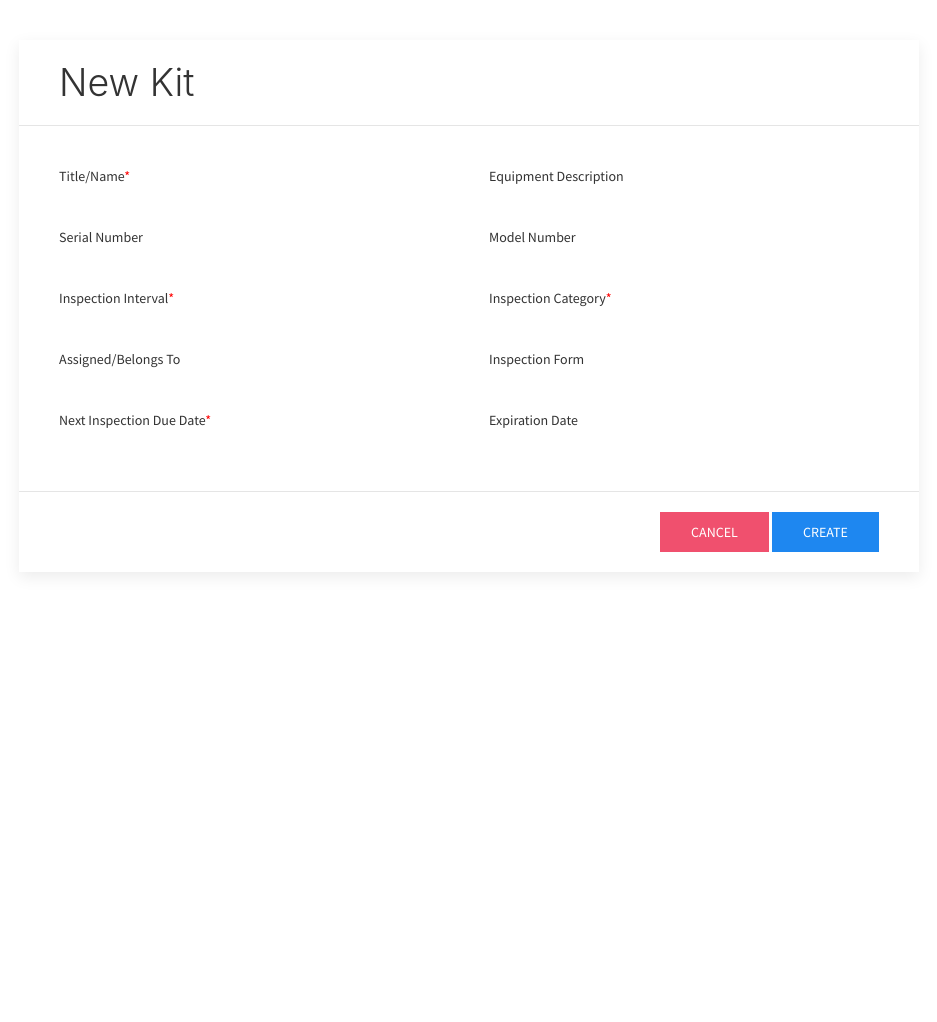
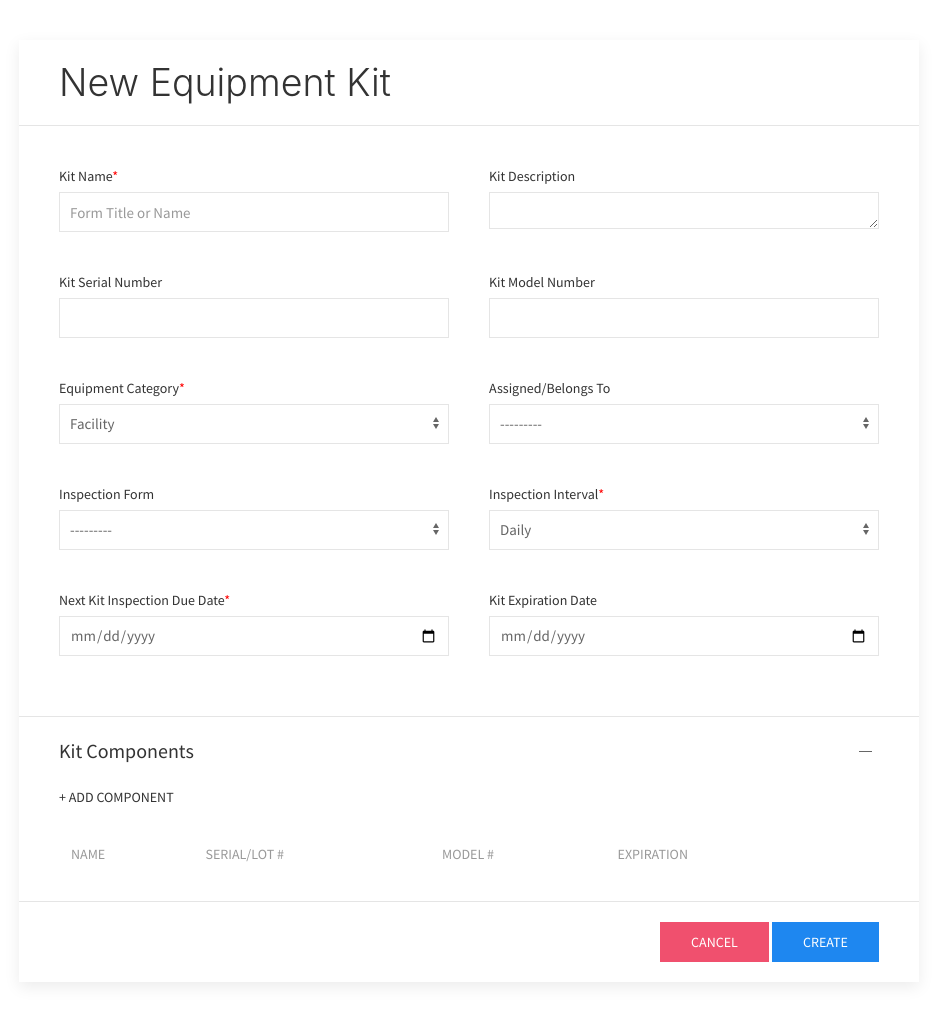
Before and after one commit to Pegasus-Tech/pti-centraspect, a Django app: page /dashboard/inspection-items/kit in a window 1280 px wide. Shown: the part 80-1102 px from the top of the page, without its empty margins (171-1108 px from the left). Before the commit the page ends 654 px from the top, so only its background shows below. Run offline with Django 4.2, Linux system fonts and the light colour scheme; a user stored in the database is signed in; data comes from the database, SQL or seed files in the repository; data that the repository does not hold is empty; some libraries are stand-ins or nearby versions; some web fonts are replaced.

Commit message:
initial impl of kits

```diff
--- a/centraspect/settings.py
+++ b/centraspect/settings.py
@@ -73,6 +73,7 @@ INSTALLED_APPS = [
     'webpack_loader',
     'fontawesomefree',
     'django_q',
+    'django_htmx',
 
     'authentication',
     'dashboard',
@@ -93,6 +94,7 @@ MIDDLEWARE = [
     'django.contrib.auth.middleware.AuthenticationMiddleware',
     'django.contrib.messages.middleware.MessageMiddleware',
     'django.middleware.clickjacking.XFrameOptionsMiddleware',
+    'django_htmx.middleware.HtmxMiddleware'
 ]
 
 REST_FRAMEWORK = {
--- a/inspection_items/views.py
+++ b/inspection_items/views.py
@@ -121,7 +121,13 @@ class InspectionSubItemCreateView(LoginRequiredMixin, View):
     model = SubItem
 
     def get(self, request):
-        return render(request=request, template_name='dashboard/inspection_items/new_inspection_sub_item.html')
+        form = InspectionItemForm()
+        form.fields['assigned_to'].queryset = self.request.user.account.user_set.all().filter(is_active=True)
+        form.fields['form'].queryset = InspectionForm.objects.get_all_active_for_account(account=self.request.user.account)
+
+        return render(request=request,
+                      template_name='dashboard/inspection_items/new_inspection_kit.html',
+                      context={"form": form})
 
 def add_form_to_inspection_item(request, uuid):
     if request.POST:
--- a/requirements.txt
+++ b/requirements.txt
@@ -1,3 +1,5 @@
+appconfig==0.1
+appdirs==1.4.4
 arrow==1.2.2
 asgiref==3.4.1
 async-timeout==4.0.2
@@ -15,6 +17,7 @@ dj-database-url==0.5.0
 Django==4.0.1
 django-filter==21.1
 django-heroku==0.3.1
+django-htmx==1.9.0
 django-picklefield==3.0.1
 django-q==1.3.9
 django-rest-swagger==2.2.0
@@ -22,6 +25,7 @@ django-storages==1.12.3
 django-webpack-loader==1.4.1
 djangorestframework==3.13.1
 drf-yasg==1.20.0
+fontawesomefree==6.1.1
 gunicorn==20.1.0
 idna==3.3
 inflection==0.5.1
@@ -40,7 +44,6 @@ pytz==2021.3
 qrcode==7.3.1
 redis==3.5.3
 requests==2.27.1
-fontawesomefree==6.1.1
 ruamel.yaml==0.17.20
 ruamel.yaml.clib==0.2.6
 s3transfer==0.5.0
--- /dev/null
+++ b/static/js/kitBuilder.js
@@ -0,0 +1,24 @@
+$('#new-component-form').on('submit', function (event) {
+    event.preventDefault()
+
+    let vals = {}
+    for(let i = 0; i<event.target.length; i++) {
+        let el = event.target[i]
+        if(el.tagName.toLowerCase() === 'input') {
+            console.log(el.value)
+            vals[el.name] = el.value === '' ? '--' : el.value
+            el.value = ''
+        }
+    }
+
+    let tbody = $('#component-table-body')
+    tbody.append('<tr>' +
+        '<td>' + vals.component_name + '</td>' +
+        '<td>' + vals.component_serial_number + '</td>' +
+        '<td>' + vals.component_model_number + '</td>' +
+        '<td>' + vals.component_expiration + '</td>' +
+        '<td>' + vals.component_expiration + '</td>' +
+        '</tr>')
+    console.log("Component Vals :: ", vals)
+    UIkit.modal($('#new-component-modal')).hide()
+})
--- /dev/null
+++ b/templates/dashboard/inspection_items/new_inspection_kit.html
@@ -0,0 +1,136 @@
+{% extends '../../layouts/base.html' %}
+
+{% block body %}
+    <div class="uk-container-small uk-align-center uk-margin-medium-top uk-margin-medium-bottom">
+
+        <div class="uk-card uk-card-default">
+            <form class="uk-form-stacked" action="{% url 'inspection_items:create' %}" method="post">
+                {% csrf_token %}
+                <div class="uk-card-header">
+                    <h1>New Equipment Kit</h1>
+                </div>
+
+                <div class="uk-card-body">
+                    <div uk-grid>
+                        <div class="uk-width-1-2 uk-margin">
+                            <label  class="uk-form-label">Kit Name<span style="color:red">*</span></label>
+                            {{form.title}}
+                        </div>
+
+                        <div class="uk-width-1-2">
+                            <label  class="uk-form-label">Kit Description</label>
+                            {{form.description}}
+                        </div>
+
+                        <div class="uk-width-1-2 uk-margin">
+                            <label  class="uk-form-label">Kit Serial Number</label>
+                            {{form.serial_number}}
+                        </div>
+
+                        <div class="uk-width-1-2 uk-margin">
+                            <label  class="uk-form-label">Kit Model Number</label>
+                            {{form.model_number}}
+                        </div>
+
+                        <div class="uk-width-1-2 uk-margin">
+                            <label  class="uk-form-label">Equipment Category<span style="color:red">*</span></label>
+                            {{form.inspection_type}}
+                        </div>
+
+                        <div class="uk-width-1-2 uk-margin">
+                            <label  class="uk-form-label">Assigned/Belongs To</label>
+                            {{form.assigned_to}}
+                        </div>
+
+                        <div class="uk-width-1-2 uk-margin">
+                            <label  class="uk-form-label">Inspection Form</label>
+                            {{form.form}}
+                        </div>
+
+                        <div class="uk-width-1-2 uk-margin">
+                            <label  class="uk-form-label">Inspection Interval<span style="color:red">*</span></label>
+                            {{form.inspection_interval}}
+                        </div>
+
+                        <div class="uk-width-1-2 uk-margin">
+                            <label  class="uk-form-label">Next Kit Inspection Due Date<span style="color:red">*</span></label>
+                            {{form.next_inspection_date}}
+                        </div>
+
+                        <div class="uk-width-1-2 uk-margin">
+                            <label  class="uk-form-label">Kit Expiration Date</label>
+                            {{form.expiration_date}}
+                        </div>
+
+                    </div>
+                </div>
+
+                <div class="uk-card-footer">
+                    <ul uk-accordion>
+                        <li class="uk-open">
+                            <a href="#" class="uk-accordion-title">Kit Components</a>
+                            <div class="uk-accordion-content">
+                                <a href="#new-component-modal" class="uk-button uk-button-link" uk-toggle>+ Add Component</a>
+                                <table class="uk-table uk-table-striped">
+                                    <thead>
+                                        <tr>
+                                            <th>Name</th>
+                                            <th>Serial/Lot #</th>
+                                            <th>Model #</th>
+                                            <th>Expiration</th>
+                                            <th></th>
+                                        </tr>
+                                    </thead>
+                                    <tbody id="component-table-body">
+
+                                    </tbody>
+                                </table>
+                            </div>
+                        </li>
+                    </ul>
+                </div>
+
+
+                <div class="uk-card-footer">
+                    <div uk-grid>
+                        <div class="uk-width-1-2"></div>
+
+                        <div class="uk-width-1-2">
+                            <div class="uk-align-right">
+                                <a class="uk-button uk-button-danger" href="{% url 'inspection_items:list' %}">Cancel</a>
+                                <button type="submit" class="uk-button uk-button-primary">Create</button>
+                            </div>
+                        </div>
+                    </div>
+
+                </div>
+            </form>
+        </div>
+
+
+        <div id="new-component-modal" uk-modal>
+            <div class="uk-modal-dialog uk-modal-body">
+                <h2 class="uk-modal-title">New Component</h2>
+                <form id="new-component-form">
+                    <label class="uk-margin-top" for="">Name<span style="color:red">*</span></label>
+                    <input name="component_name" type="text" class="uk-input" required="true">
+
+                    <label class="uk-margin-top" for="">Serial/Lot Number</label>
+                    <input name="component_serial_number" type="text" class="uk-input">
+
+                    <label class="uk-margin-top" for="">Model Number</label>
+                    <input name="component_model_number" type="text" class="uk-input">
+
+                    <label class="uk-margin-top" for="">Expiration Date</label>
+                    <input name="component_expiration" type="date" class="uk-input">
+                    <p class="uk-text-right uk-margin-top">
+                        <button class="uk-button uk-button-default uk-modal-close" type="button">Cancel</button>
+                        <button class="uk-button uk-button-primary" type="submit">Save</button>
+                    </p>
+                </form>
+
+            </div>
+        </div>
+    </div>
+
+{% endblock body %}
--- a/templates/dashboard/inspection_items/new_inspection_sub_item.html
+++ /dev/null
@@ -1,89 +0,0 @@
-{% extends '../../layouts/base.html' %}
-
-{% block body %}
-    <div class="uk-container-small uk-align-center uk-margin-medium-top uk-margin-medium-bottom">
-
-        <div class="uk-card uk-card-default">
-            <form class="uk-form-stacked" action="{% url 'inspection_items:create' %}" method="post">
-                {% csrf_token %}
-                <div class="uk-card-header">
-                    <h1>New Kit</h1>
-                </div>
-
-                <div class="uk-card-body">
-                    <div uk-grid>
-                        <div class="uk-width-1-2 uk-margin">
-                            <label  class="uk-form-label">Title/Name<span style="color:red">*</span></label>
-                            {{form.title}}
-                        </div>
-
-                        <div class="uk-width-1-2">
-                            <label  class="uk-form-label">Equipment Description</label>
-                            {{form.description}}
-                        </div>
-
-                        <div class="uk-width-1-2 uk-margin">
-                            <label  class="uk-form-label">Serial Number</label>
-                            {{form.serial_number}}
-                        </div>
-
-                        <div class="uk-width-1-2 uk-margin">
-                            <label  class="uk-form-label">Model Number</label>
-                            {{form.model_number}}
-                        </div>
-
-                        <div class="uk-width-1-2 uk-margin">
-                            <label  class="uk-form-label">Inspection Interval<span style="color:red">*</span></label>
-                            {{form.inspection_interval}}
-                        </div>
-
-                        <div class="uk-width-1-2 uk-margin">
-                            <label  class="uk-form-label">Inspection Category<span style="color:red">*</span></label>
-                            {{form.inspection_type}}
-                        </div>
-
-                        <div class="uk-width-1-2 uk-margin">
-                            <label  class="uk-form-label">Assigned/Belongs To</label>
-                            {{form.assigned_to}}
-                        </div>
-
-                        <div class="uk-width-1-2 uk-margin">
-                            <label  class="uk-form-label">Inspection Form</label>
-                            {{form.form}}
-                        </div>
-
-                        <div class="uk-width-1-2 uk-margin">
-                            <label  class="uk-form-label">Next Inspection Due Date<span style="color:red">*</span></label>
-                            {{form.next_inspection_date}}
-                        </div>
-
-                        <div class="uk-width-1-2 uk-margin">
-                            <label  class="uk-form-label">Expiration Date</label>
-                            {{form.expiration_date}}
-                        </div>
-
-
-                    </div>
-                </div>
-
-                <div class="uk-card-footer">
-                    <div uk-grid>
-                        <div class="uk-width-1-2"></div>
-
-                        <div class="uk-width-1-2">
-                            <div class="uk-align-right">
-                                <a class="uk-button uk-button-danger" href="{% url 'inspection_items:list' %}">Cancel</a>
-                                <button type="submit" class="uk-button uk-button-primary">Create</button>
-                            </div>
-                        </div>
-                    </div>
-
-                </div>
-            </form>
-        </div>
-
-
-        </form>
-    </div>
-
-{% endblock body %}
--- a/templates/layouts/base.html
+++ b/templates/layouts/base.html
@@ -13,6 +13,7 @@
         <link href='https://cdn.jsdelivr.net/npm/@fortawesome/fontawesome-free@5.13.1/css/all.css' rel='stylesheet'>
         <link href='https://stackpath.bootstrapcdn.com/bootswatch/4.3.1/cosmo/bootstrap.min.css' rel="stylesheet">
         <link href='https://cdn.jsdelivr.net/npm/fullcalendar@5.10.1/main.min.css' rel='stylesheet'>
+        <script src="https://unpkg.com/htmx.org@1.7.0"></script>
         {% comment %} <link rel='stylesheet' href="{% static 'fullCalendar/main.css' %}" /> {% endcomment %}
         <script src="{% static 'fontawesomefree/js/all.min.js' %}"></script>
         <link rel="stylesheet" href="{% static 'css/colors.css' %}">
@@ -45,6 +46,7 @@
         <script src="https://cdn.jsdelivr.net/npm/apexcharts"></script>
         {% comment %} <script src="{% static 'fullCalendar/main.js' %}"></script> {% endcomment %}
         <script type="module" src="{% static 'js/formBuilder.js' %}"></script>
+        <script src="{% static 'js/kitBuilder.js' %}"></script>
 {#        <script type="text/javascript" src="{% static 'javascripts/equipment.bundle.js' %}"></script>#}
         <script src="" async defer></script>
 
```
Also changed, not shown: inspection_items/migrations/0005_inspectionitem_is_kit_subitem.py (added).
